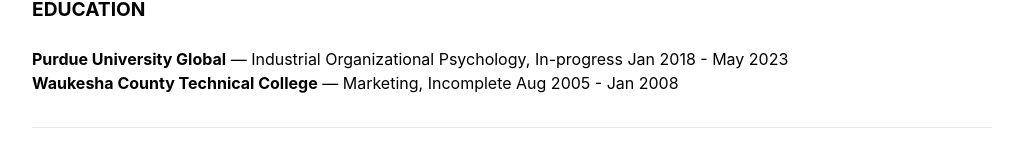
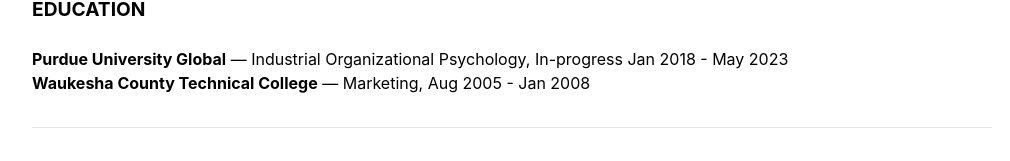
Before and after one commit to UXMcCauley/portfolio, a Next.js app: page / in a window 1280 px wide. Shown: the part 1034-1195 px from the top of the page, without its empty margins (128-1138 px from the left). Built offline with nearby package versions, Linux system fonts and the light colour scheme.

Commit message:
update profile

```diff
--- a/pages/index.js
+++ b/pages/index.js
@@ -58,7 +58,7 @@
                     <p><strong>Purdue University Global</strong> — Industrial Organizational Psychology, In-progress Jan
                         2018 - May
                         2023</p>
-                    <p><strong>Waukesha County Technical College</strong> — Marketing, Incomplete Aug 2005 - Jan 2008
+                    <p><strong>Waukesha County Technical College</strong> — Marketing,  Aug 2005 - Jan 2008
                     </p>
                     <hr className={"my-8"}/>
                     <h2 className={"mb-6"}>SKILLS / CERTIFICATIONS</h2>
@@ -76,13 +76,6 @@
                         <li>Low and high fidelity prototyping</li>
                         <li>Rapid prototyping</li>
                     </ul>
-
-
-
-
-
-
-
                 </div>
             </Layout>
 
```
